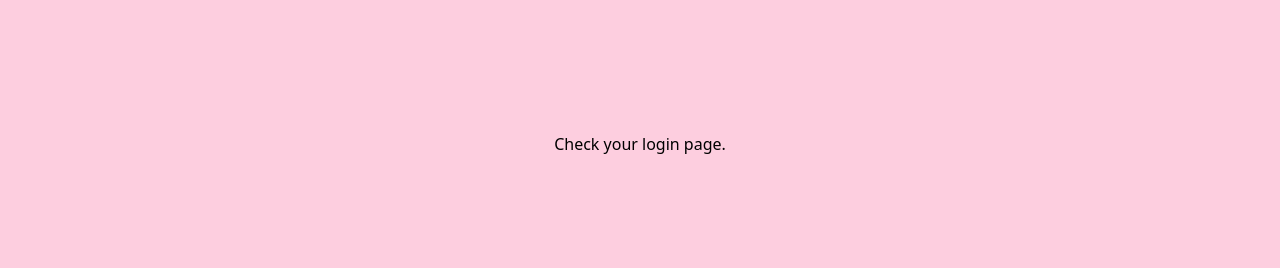
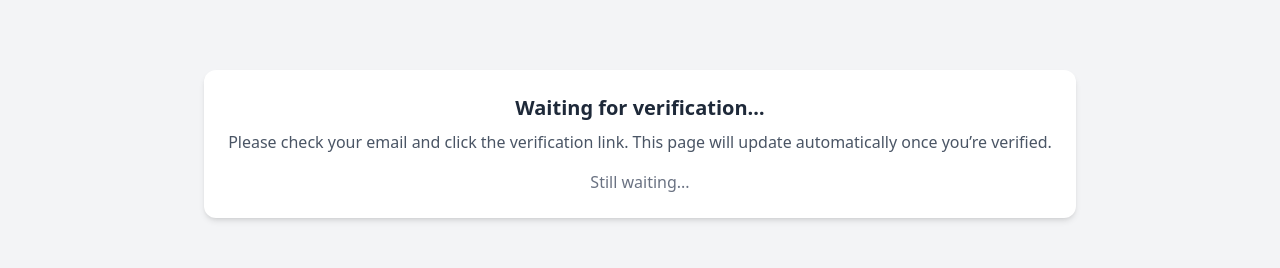
Before and after one commit to PRIYANSHU171203/MealsRecipe, a React (Vite) app: page /verify in a window 1280 px wide. Shown: the part 348-616 px from the top of the page. Built offline with nearby package versions, Linux system fonts and the light colour scheme; no server answers.

Commit message:
Verify update

```diff
--- a/src/components/SignUp.jsx
+++ b/src/components/SignUp.jsx
@@ -50,22 +50,17 @@ function SignUp() {
     try {
         const userData = await authService.createAccount(data);
         if (userData) {
-             const currentUser = await authService.getCurrentUser();
-            if (currentUser) {
-                dispatch(login(currentUser));
-                dispatch(fetchMeals());
-                toast.success("Account created successfully. Please verify your email.");
+             // Send verification email
+            await authService.sendVerificationEmail();
+            toast.success("Account created successfully. Please verify your email.");
 
-            // Send verification email
-            await authService.sendVerificationEmail();
             setLoading(true);
                 setTimeout(() => {
                     setLoading(false);
                     navigate("/verify"); // or "/"
                 }, 2000);
 
-
-        }}
+        }
     } catch (error) {
         console.log("sign up error", error);
         if (error?.code === 409) {
--- a/src/components/Verify.jsx
+++ b/src/components/Verify.jsx
@@ -1,36 +1,61 @@
 import React, { useEffect, useState } from "react";
 import { useNavigate } from "react-router-dom";
+import { useDispatch } from "react-redux";
 import authService from "../appwrite/auth";
+import { login as authLogin } from "../store/authSlice";
+import { fetchMeals } from "../store/mealSlice";
 import toast from "react-hot-toast";
+import Loader from "./Loader";
 
 function Verify() {
-  const [loading, setLoading] = useState(true);
+  const [checking, setChecking] = useState(false);
   const navigate = useNavigate();
+  const dispatch = useDispatch();
 
   useEffect(() => {
-    const urlParams = new URLSearchParams(window.location.search);
-    const userId = urlParams.get("userId");
-    const secret = urlParams.get("secret");
+    let intervalId;
 
-    if (userId && secret) {
-      authService.confirmVerification(userId, secret)
-        .then(() => {
-          toast.success("✅ Email verified successfully! You can now log in.");
-          navigate("/login");
-        })
-        .catch(() => {
-          toast.error("❌ Verification failed. The link may have expired.");
-        })
-        .finally(() => setLoading(false));
-    } else {
-      toast.error("Invalid verification link.");
-      setLoading(false);
-    }
-  }, [navigate]);
+    const checkVerification = async () => {
+      setChecking(true);
+      try {
+        const user = await authService.getCurrentUser();
+        if (user?.emailVerification) {
+          clearInterval(intervalId);
+          dispatch(authLogin(user));
+          dispatch(fetchMeals());
+          toast.success("Email verified successfully!");
+          navigate("/");
+        }
+      } catch (error) {
+        console.log("Verification check failed:", error);
+      } finally {
+        setChecking(false);
+      }
+    };
+
+    intervalId = setInterval(checkVerification, 5000);
+
+    return () => clearInterval(intervalId);
+  }, [dispatch, navigate]);
 
   return (
-    <div className="flex items-center justify-center h-screen">
-      {loading ? <p>Verifying your email...</p> : <p>Check your login page.</p>}
+    <div className="flex flex-col items-center justify-center min-h-screen bg-gray-100">
+      <div className="p-6 text-center bg-white rounded-xl shadow-md">
+        <h2 className="text-xl font-semibold text-gray-800">
+          Waiting for verification…
+        </h2>
+        <p className="text-gray-600 mt-2">
+          Please check your email and click the verification link.
+          This page will update automatically once you’re verified.
+        </p>
+        <div className="mt-4 flex flex-col items-center">
+          {checking ? (
+            <div className="animate-spin rounded-full h-10 w-10 border-t-4 border-red-500"></div>
+          ) : (
+            <div className="text-gray-500">Still waiting...</div>
+          )}
+        </div>
+      </div>
     </div>
   );
 }
```
